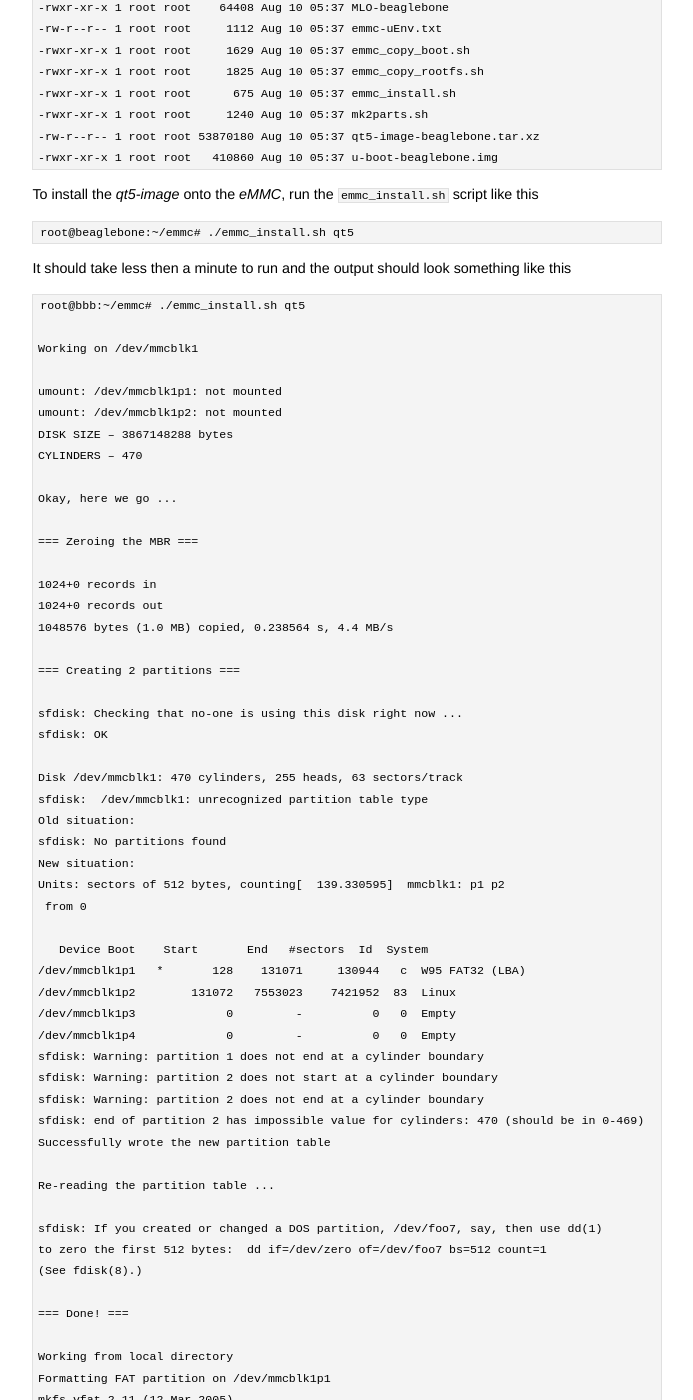
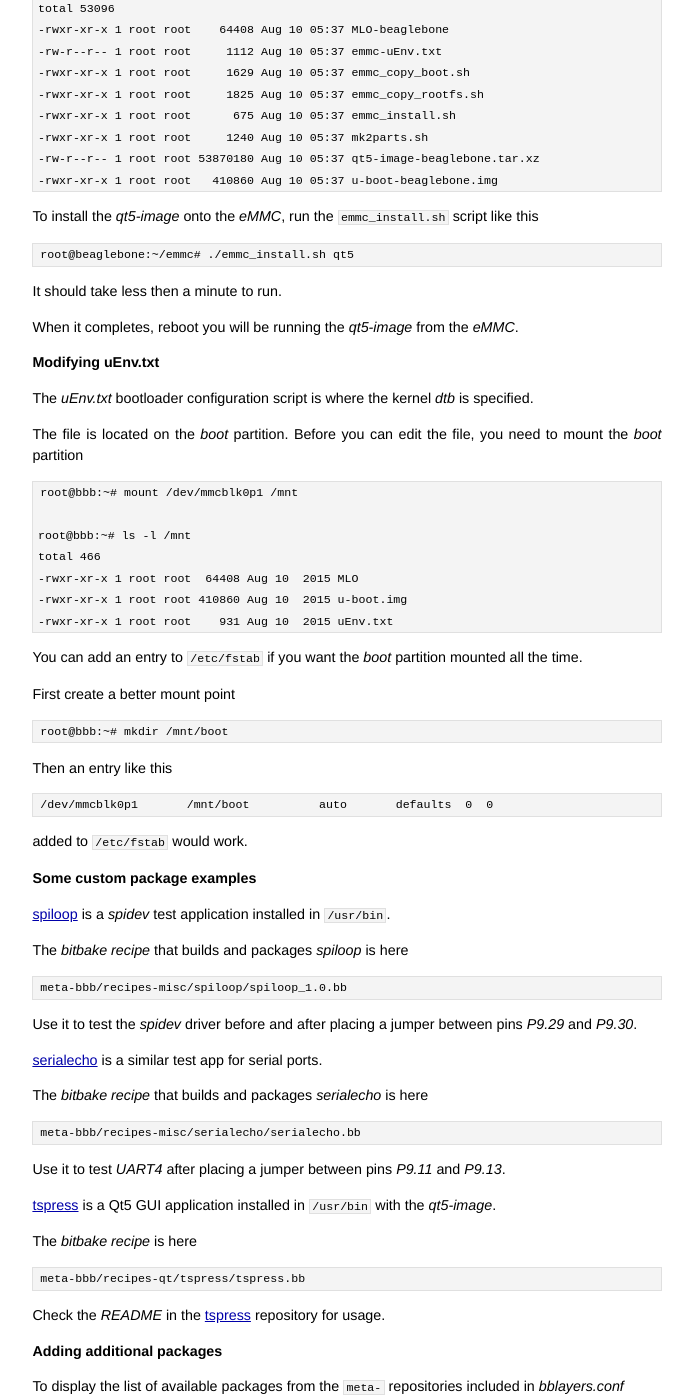
Before and after one commit to jumpnow/jumpnowtek-site, a Jekyll site: the page built from _posts/2015-06-08-BeagleBone-Systems-with-Yocto.md, in a window 1280 px wide and 1400 px high, scrolled down 8683 px. Shown: the whole window, without its empty margins (293-986 px from the left). Built offline with Jekyll 4.4.1, drawn with Linux system fonts in a browser that asks for light colours; some of the changed text lies outside the part shown.

```diff
--- a/_posts/2015-06-08-BeagleBone-Systems-with-Yocto.md
+++ b/_posts/2015-06-08-BeagleBone-Systems-with-Yocto.md
@@ -18,7 +18,7 @@
 
 The Yocto version is `2.0` the `[jethro]` branch.
 
-The `4.3` Linux kernel comes from the [linux-stable][linux-stable] repository.
+The `4.3` Linux kernel comes from the [linux-stable][linux-stable] repository. Switching to another kernel like the `4.1` *LTS* kernel is very easy.
 
 The [u-boot][uboot] version is `2015.07`.
 
@@ -429,86 +429,15 @@
 
     root@beaglebone:~/emmc# ./emmc_install.sh qt5
 
-It should take less then a minute to run and the output should look something like this
+It should take less then a minute to run.
 
-    root@bbb:~/emmc# ./emmc_install.sh qt5
-
-    Working on /dev/mmcblk1
-
-    umount: /dev/mmcblk1p1: not mounted
-    umount: /dev/mmcblk1p2: not mounted
-    DISK SIZE – 3867148288 bytes
-    CYLINDERS – 470
-
-    Okay, here we go ...
-
-    === Zeroing the MBR ===
-
-    1024+0 records in
-    1024+0 records out
-    1048576 bytes (1.0 MB) copied, 0.238564 s, 4.4 MB/s
-
-    === Creating 2 partitions ===
-
-    sfdisk: Checking that no-one is using this disk right now ...
-    sfdisk: OK
-
-    Disk /dev/mmcblk1: 470 cylinders, 255 heads, 63 sectors/track
-    sfdisk:  /dev/mmcblk1: unrecognized partition table type
-    Old situation:
-    sfdisk: No partitions found
-    New situation:
-    Units: sectors of 512 bytes, counting[  139.330595]  mmcblk1: p1 p2
-     from 0
-
-       Device Boot    Start       End   #sectors  Id  System
-    /dev/mmcblk1p1   *       128    131071     130944   c  W95 FAT32 (LBA)
-    /dev/mmcblk1p2        131072   7553023    7421952  83  Linux
-    /dev/mmcblk1p3             0         -          0   0  Empty
-    /dev/mmcblk1p4             0         -          0   0  Empty
-    sfdisk: Warning: partition 1 does not end at a cylinder boundary
-    sfdisk: Warning: partition 2 does not start at a cylinder boundary
-    sfdisk: Warning: partition 2 does not end at a cylinder boundary
-    sfdisk: end of partition 2 has impossible value for cylinders: 470 (should be in 0-469)
-    Successfully wrote the new partition table
-
-    Re-reading the partition table ...
-
-    sfdisk: If you created or changed a DOS partition, /dev/foo7, say, then use dd(1)
-    to zero the first 512 bytes:  dd if=/dev/zero of=/dev/foo7 bs=512 count=1
-    (See fdisk(8).)
-
-    === Done! ===
-
-    Working from local directory
-    Formatting FAT partition on /dev/mmcblk1p1
-    mkfs.vfat 2.11 (12 Mar 2005)
-    Mounting /dev/mmcblk1p1
-    Copying MLO
-    Copying u-boot
-    Copying emmc-uEnv.txt to uEnv.txt
-    Unmounting /dev/mmcblk1p1
-    Done
-    IMAGE: qt5
-    HOSTNAME: beaglebone
-
-    Formatting /dev/mmcblk1p2 as ext4
-    Mounting /dev/mmcblk1p2
-    [  147.578422] EXT4-fs (mmcblk1p2): mounted filesystem with ordered data mode. Opts: (null)
-    Extracting qt5-image-beaglebone.tar.xz to /media
-    Writing hostname to /etc/hostname
-    Unmounting /dev/mmcblk1p2
-    Done
-    Success!
-    Power off, remove SD card and power up
-    root@bbb:~/emmc#
-
-
-Follow the instructions and after reboot you will be running the *qt5-image* from the *eMMC*.
+When it completes, reboot you will be running the *qt5-image* from the *eMMC*.
 
 #### Modifying uEnv.txt
 
-The *uEnv.txt* bootloader configuration script is located on the *boot* partition. Before you can edit the file, you need to mount the *boot* partition
+The *uEnv.txt* bootloader configuration script is where the kernel *dtb* is specified.
+
+The file is located on the *boot* partition. Before you can edit the file, you need to mount the *boot* partition
 
     root@bbb:~# mount /dev/mmcblk0p1 /mnt
 
```
Also changed, not shown: other parts of _posts/2015-06-08-BeagleBone-Systems-with-Yocto.md (+7 -1 lines).
